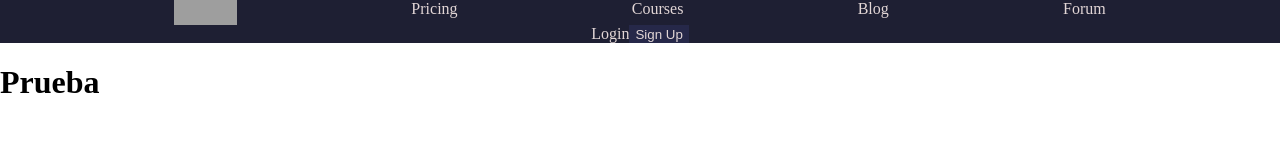
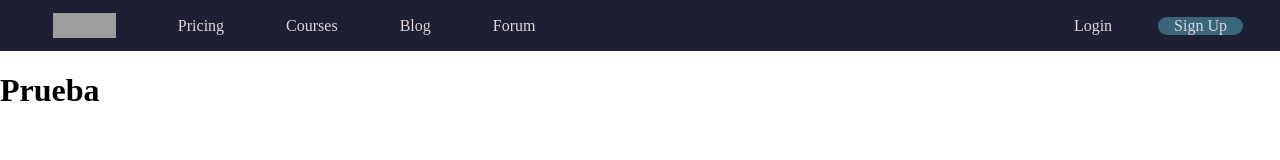
Before and after one commit to czvides/DeWeb-Practice, a plain HTML site: page CSS-Class/index.html in a window 1280 px wide. Drawn offline with Linux system fonts and the light colour scheme; grey boxes are pictures that could not be loaded.

Commit message:
Margin and Padding to the Header

```diff
--- a/CSS-Class/index.html
+++ b/CSS-Class/index.html
@@ -10,17 +10,17 @@
 </head>
 
 <body>
-    <header class="bg-gray-900">
-        <div class="flex justify-evenly">
-            <img src="https://external-content.duckduckgo.com/iu/?u=https%3A%2F%2Fwww.lowyat.net%2Fwp-content%2Fuploads%2F2014%2F07%2Fibm.png&f=1&nofb=1">
-            <a href="" class="tx-white ">Pricing</a>
-            <a href="" class="tx-white">Courses</a>
-            <a href="" class="tx-white">Blog</a>
-            <a href="" class="tx-white">Forum</a>
+    <header class="bg-gray-900 flex justify-between p-header">
+        <div class="flex items-center">
+            <img src="https://external-content.duckduckgo.com/iu/?u=https%3A%2F%2Fwww.lowyat.net%2Fwp-content%2Fuploads%2F2014%2F07%2Fibm.png&f=1&nofb=1" class="px-16 ml-25 mx-15">
+            <a href="#" class="tx-white py-8 px-16 mx-15">Pricing</a>
+            <a href="#" class="tx-white py-8 px-16 mx-15">Courses</a>
+            <a href="#" class="tx-white py-8 px-16 mx-15">Blog</a>
+            <a href="#" class="tx-white py-8 px-16 mx-15">Forum</a>
         </div>
-        <div class="flex justify-center">
-            <a href="" class="tx-white">Login</a>
-            <button class="tx-white">Sign Up</button>
+        <div class="flex items-center">
+            <a href="#" class="tx-white py-8 px-16 mx-15">Login</a>
+            <a href="#" class="tx-white py-8 px-16 mx-15 mr-25 bg-lgbl br-12">Sign Up</a>
         </div>
     </header>
     <h1>Prueba</h1>
--- a/CSS-Class/main.css
+++ b/CSS-Class/main.css
@@ -5,10 +5,7 @@ body{
 a {
     text-decoration: none;
 }
-button {
-    background-color: #262849;
-    border-style: none;
-}
+
 img {
     height: 25px;
     width: 62.87px;
@@ -41,6 +38,40 @@ img {
 .justify-center{
     justify-content: center;
 }
+.justify-between{
+    justify-content: space-between;
+}
+.items-center{
+    align-items: center;
+}
+.m-8 {
+    margin: 8px;
+}
+.p-header {
+    padding: 13px 12px;
+}
+.py-8{
+    padding: 8px 0;
+}
+.px-16{
+    padding: 0 16px;
+}
+.mx-15{
+    margin: 0 15px;
+}
+.ml-25 {
+    margin-left: 25px;
+}
+.mr-25 {
+    margin-right: 25px;
+}
+.bg-lgbl{
+    background-color: #3a667a;
+}
+
+.br-12{
+    border-radius: 12px;
+}
 /*
     -block - uses all the line
     -inline-block - Using margin and padding
```
